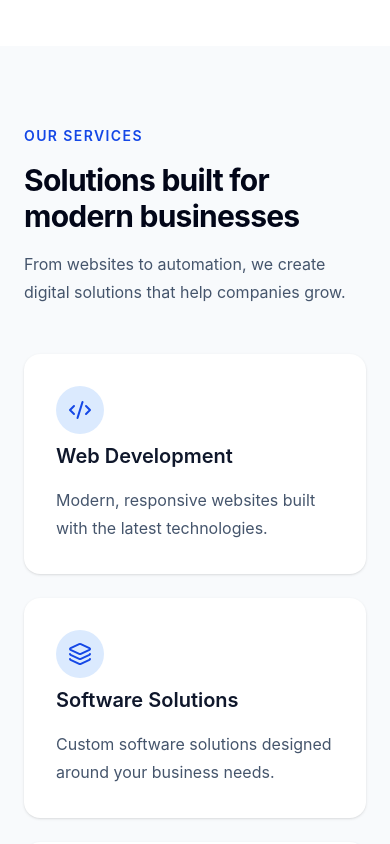
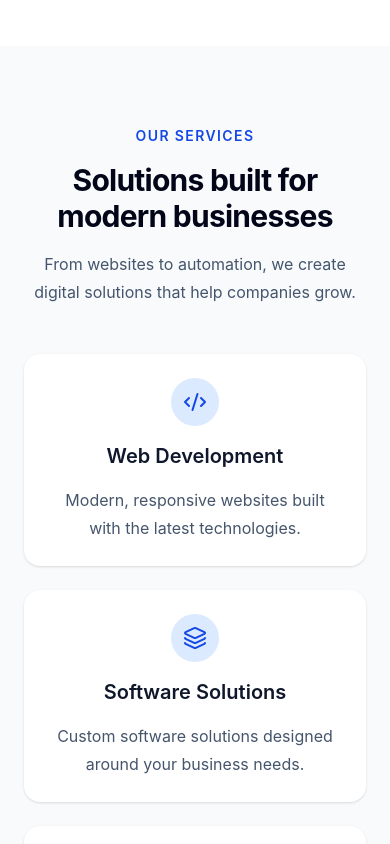
Before and after one commit to duartesimo/NewSolutions, a React (Vite) app in the folder frontend/: page / in a window 390 px wide. Shown: the part 1020-1864 px from the top of the page. Built offline with nearby package versions, Linux system fonts and the light colour scheme.

Commit message:
fix: home services section mobile responsive

```diff
--- a/frontend/src/components/sections/ServicesPreview.tsx
+++ b/frontend/src/components/sections/ServicesPreview.tsx
@@ -22,23 +22,24 @@ const services = [
 ];
 
 function ServicesPreview() {
-
   return (
     <section className="bg-slate-50 py-20">
       <div className="mx-auto max-w-7xl px-6">
         {/* Header */}
-          <p className="text-sm font-semibold tracking-widest text-blue-700 uppercase">
+        <div>
+          <p className="text-center text-sm font-semibold tracking-widest text-blue-700 uppercase md:text-left">
             Our services
           </p>
 
-          <h2 className="mt-4 text-3xl font-bold tracking-tight text-slate-950 sm:text-4xl">
+          <h2 className="mt-4 text-center text-3xl font-bold tracking-tight text-slate-950 sm:text-4xl md:text-left">
             Solutions built for modern businesses
           </h2>
 
-          <p className="mt-4 text-base leading-7 text-slate-600 sm:text-lg">
+          <p className="mt-4 text-center text-base leading-7 text-slate-600 sm:text-lg md:text-left">
             From websites to automation, we create digital solutions that help
             companies grow.
           </p>
+        </div>
 
         {/* Cards */}
         <div className="mt-12 grid grid-cols-1 gap-6 md:grid-cols-3">
@@ -48,12 +49,13 @@ function ServicesPreview() {
             return (
               <div
                 key={service.title}
-                className="rounded-2xl bg-white p-8 shadow-sm transition hover:-translate-y-1 hover:shadow-lg"
+                className="rounded-2xl bg-white p-6 text-center shadow-sm transition hover:-translate-y-1 hover:shadow-lg md:p-8 md:text-left"
               >
-                <div className="flex h-12 w-12 items-center justify-center rounded-3xl bg-blue-100">
+                <div className="mx-auto flex h-12 w-12 items-center justify-center rounded-3xl bg-blue-100 md:mx-0">
                   <Icon size={24} className="text-blue-700" />
                 </div>
-                <h3 className="mt-2 text-xl font-semibold text-slate-900">
+
+                <h3 className="mt-4 text-xl font-semibold text-slate-900">
                   {service.title}
                 </h3>
 
```
